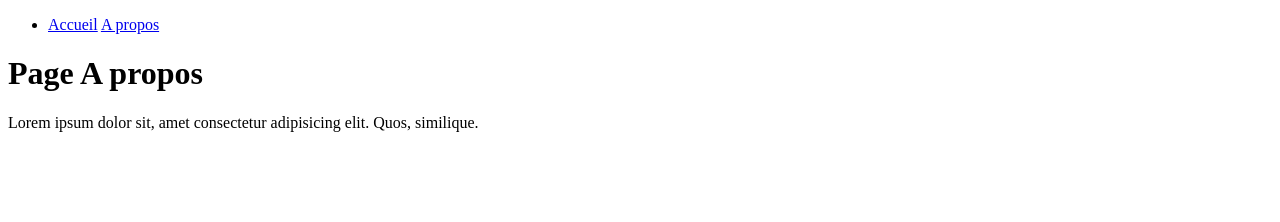
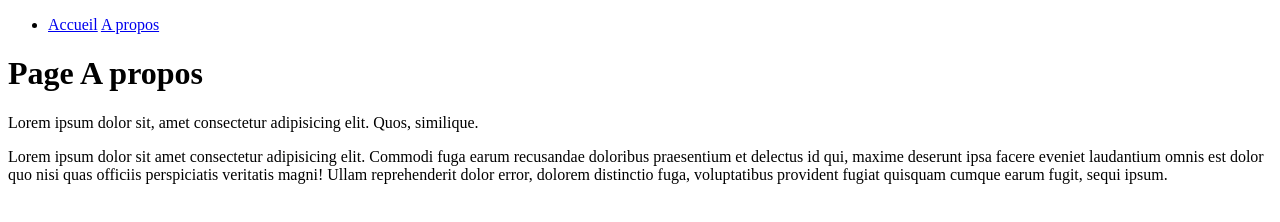
Before and after one commit to Matthieu7924/monProjetGit, a plain HTML site: page apropos.html in a window 1280 px wide. Drawn offline with Linux system fonts and the light colour scheme.

Commit message:
deuxieme commit

```diff
--- a/apropos.html
+++ b/apropos.html
@@ -15,5 +15,7 @@
     </ul>
     <h1>Page A propos</h1>
     <p>Lorem ipsum dolor sit, amet consectetur adipisicing elit. Quos, similique.</p>
+    <p>Lorem ipsum dolor sit amet consectetur adipisicing elit. Commodi fuga earum recusandae doloribus praesentium et delectus id qui, maxime deserunt ipsa facere eveniet laudantium omnis est dolor quo nisi quas officiis perspiciatis veritatis magni! Ullam reprehenderit dolor error, dolorem distinctio fuga, voluptatibus provident fugiat quisquam cumque earum fugit, sequi ipsum.
+    </p>
 </body>
 </html>
```
